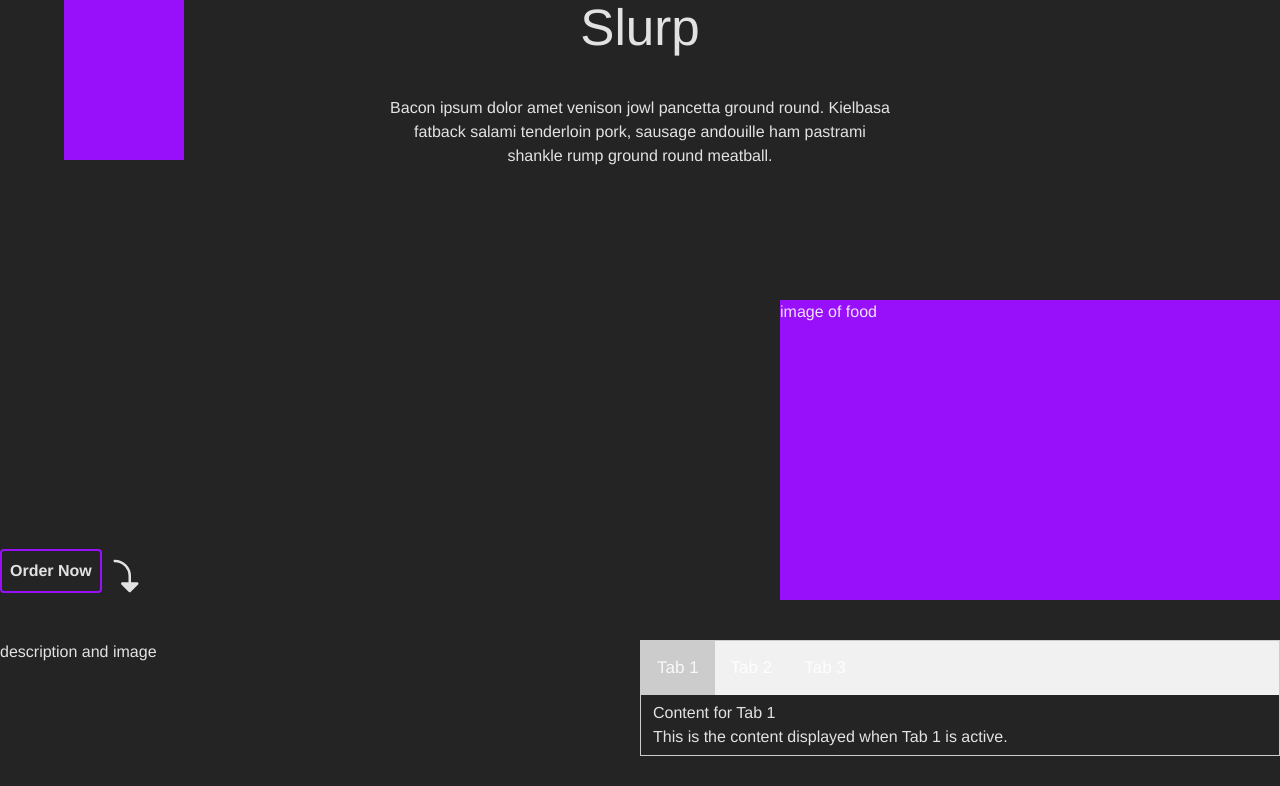
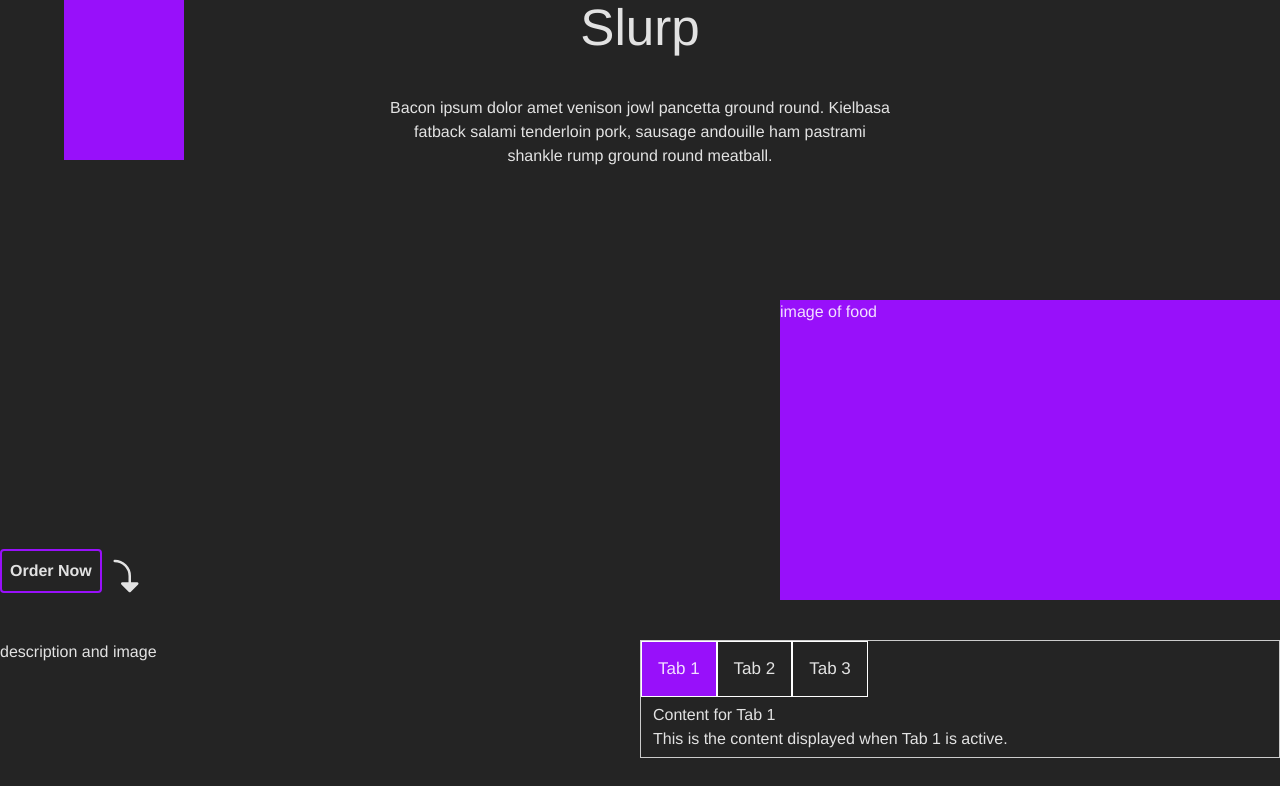
Before and after one commit to svonharris/food-order-app, a React (Vite) app: page / in a window 1280 px wide. Shown: the top 786 px of the page. Built offline with nearby package versions, Linux system fonts and the light colour scheme.

Commit message:
Updated tab styles.

```diff
--- a/src/components/Tabs/Tabs.css
+++ b/src/components/Tabs/Tabs.css
@@ -5,7 +5,6 @@
 
 .tab-buttons {
   display: flex;
-  background-color: #f1f1f1;
 }
 
 .tab-button {
@@ -16,14 +15,15 @@
   padding: 14px 16px;
   transition: 0.3s;
   font-size: 17px;
+  border: 1px solid #fff;
 }
 
 .tab-button:hover {
-  background-color: #ddd;
+  background-color: var(--color-purple-600);
 }
 
 .tab-button.active {
-  background-color: #ccc;
+  background-color: var(--color-purple-600);
 }
 
 .tab-content {
```
